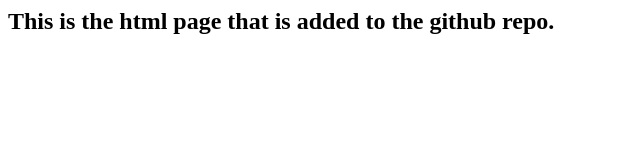
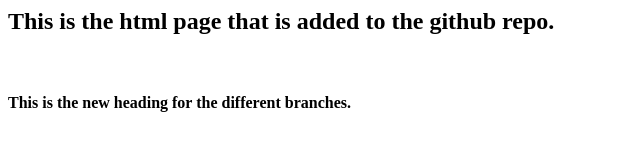
Before and after one commit to Superhack011/MyFirstrepo, a plain HTML site: page index.html in a window 1280 px wide. Shown: the whole page, without its empty margins (0-640 px from the left). Drawn offline with Linux system fonts and the light colour scheme.

Commit message:
Add new line to index

```diff
--- a/index.html
+++ b/index.html
@@ -1 +1,3 @@
 <h2>This is the html page that is added to the github repo.</h2>
+<br>
+<h4>This is the new heading for the different branches.</h4>
```
